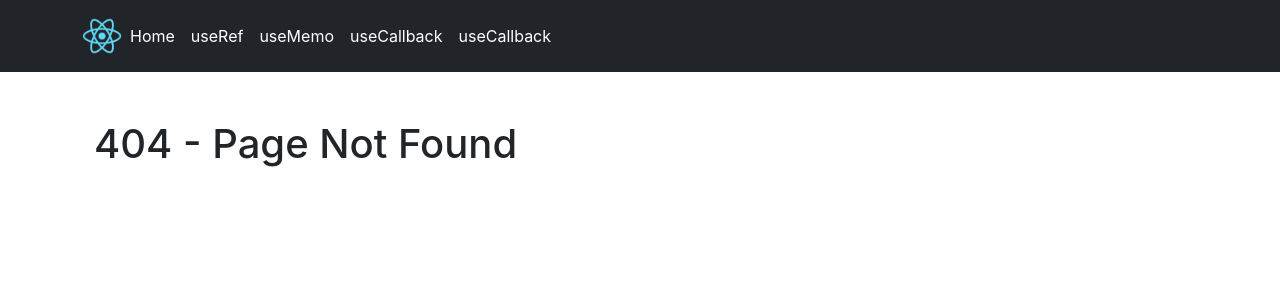
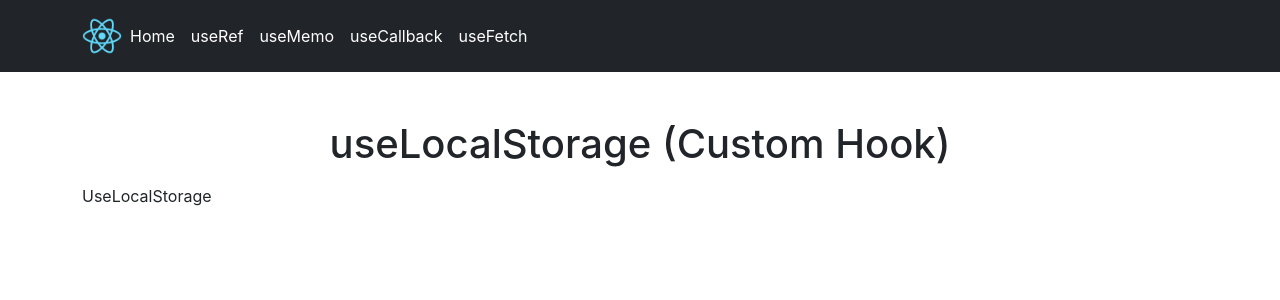
Before and after one commit to JordonOsborne/React-Sandbox, a React (Create React App) app: page /useLocalStorage in a window 1280 px wide. Before the commit this address had no page. Shown: the top 300 px of the page. Built offline with nearby package versions, Linux system fonts and the light colour scheme.

Commit message:
Example of useFetch added (Custom Hook)

```diff
--- a/src/App.js
+++ b/src/App.js
@@ -5,6 +5,7 @@ import UseRef from "./Pages/UseRef"
 import UseMemo from "./Pages/UseMemo"
 import UseCallback from "./Pages/UseCallback"
 import UseFetch from "./Pages/UseFetch"
+import UseLocalStorage from "./Pages/UseLocalStorage"
 import NotFound from "./Pages/NotFound"
 import "./App.css"
 
@@ -20,6 +21,7 @@ function App() {
             <Route path='/useMemo' element={<UseMemo />} />
             <Route path='/useCallback' element={<UseCallback />} />
             <Route path='/useFetch' element={<UseFetch />} />
+            <Route path='/useLocalStorage' element={<UseLocalStorage />} />
             <Route path='/*' element={<NotFound />} />
           </Routes>
         </main>
--- /dev/null
+++ b/src/Components/Examples/UseLocalStorage.jsx
@@ -0,0 +1,6 @@
+import useLocalStorage from "../../Hooks/useLocalStorage"
+
+function UseLocalStorageExample() {
+  return <div>UseLocalStorage</div>
+}
+export default UseLocalStorageExample
--- a/src/Components/Navigation.jsx
+++ b/src/Components/Navigation.jsx
@@ -51,7 +51,7 @@ function Navigation() {
             path === "/UseFetch" ? "secondary" : "white"
           }`}
         >
-          useCallback
+          useFetch
         </Link>
       </li>
     </ul>
--- /dev/null
+++ b/src/Hooks/useLocalStorage.jsx
@@ -0,0 +1,2 @@
+function useLocalStorage() {}
+export default useLocalStorage
--- /dev/null
+++ b/src/Pages/UseLocalStorage.jsx
@@ -0,0 +1,12 @@
+import UseLocalStorageExample from "../Components/Examples/UseLocalStorage"
+
+function UseLocalStorage() {
+  return (
+    <>
+      <h1 className='text-center'>useLocalStorage (Custom Hook)</h1>
+      <p className='lead text-center'></p>
+      <UseLocalStorageExample />
+    </>
+  )
+}
+export default UseLocalStorage
```
